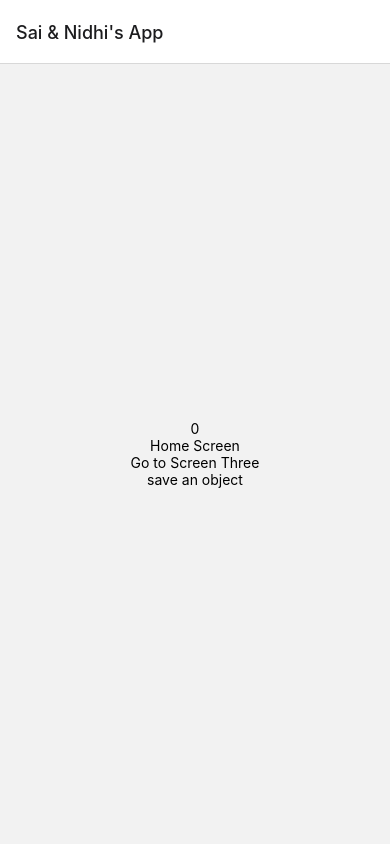
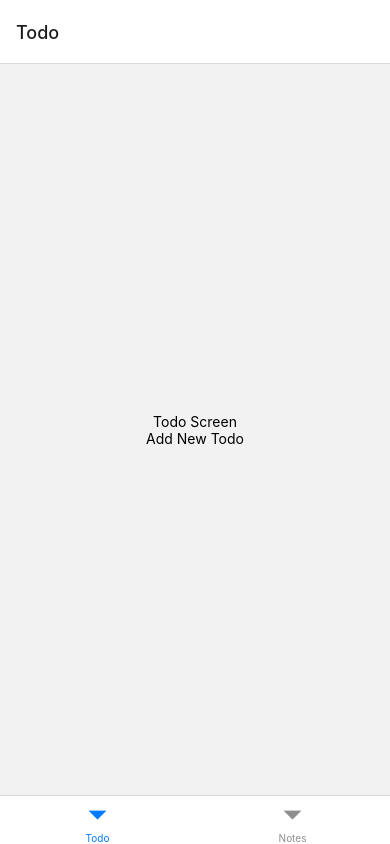
Before and after one commit to ufran8291/CamelTodo, a React Native app: screen / in a window 390 px wide. Built offline with nearby package versions, Linux system fonts and the light colour scheme.

Commit message:
added bottom tab navigator

```diff
--- a/App.tsx
+++ b/App.tsx
@@ -1,109 +1,81 @@
-// In App.js in a new project
-
-import React,{createContext, useContext} from 'react';
-import { View, Text, TouchableOpacity,Alert } from 'react-native';
+import React, { createContext, useContext } from 'react';
+import { View, Text, TouchableOpacity } from 'react-native';
 import { NavigationContainer } from '@react-navigation/native';
+import { createBottomTabNavigator } from '@react-navigation/bottom-tabs';
 import { createNativeStackNavigator } from '@react-navigation/native-stack';
 import TodoContext from './Context/TodoContext';
 import TodoProvider from './Context/TodoProvider';
 
-
-
-
-function HomeScreen({navigation}:{navigation:any}) {
-  const {counter,increaseCounterByOne,addAnObjectToLocal} = useContext(TodoContext);
+function TodoScreen({ navigation }:{navigation:any}) {
   return (
     <View style={{ flex: 1, alignItems: 'center', justifyContent: 'center' }}>
-      <Text>{counter}</Text>
-      <Text>Home Screen</Text>
-      <TouchableOpacity onPress={()=>{
-        navigation.navigate('Second Screen');
-      }}>
-       <Text>
-         Go to Screen Three
-        </Text>
-      </TouchableOpacity>
-      <TouchableOpacity onPress={()=>{
-       addAnObjectToLocal();
-      }}>
-       <Text>
-         save an object
-        </Text>
+      <Text>Todo Screen</Text>
+      <TouchableOpacity onPress={() => navigation.navigate('AddNewTodo')}>
+        <Text>Add New Todo</Text>
       </TouchableOpacity>
     </View>
   );
 }
 
-
-function ScreenTwo({navigation}:{navigation:any}) : JSX.Element {
-  const {counter,increaseCounterByOne,fetchItemFromLocal} = useContext(TodoContext);
+function NotesScreen({ navigation }:{navigation:any}) {
   return (
     <View style={{ flex: 1, alignItems: 'center', justifyContent: 'center' }}>
-      <Text>Screen Two</Text>
-      <TouchableOpacity onPress={()=>{
-         navigation.navigate('Third Screen');
-      }}>
-       <Text>
-         Go to Screen Three
-        </Text>
-      </TouchableOpacity>
-      <TouchableOpacity onPress={()=>{
-        fetchItemFromLocal();
-      }}>
-       <Text>
-         get object and print
-        </Text>
-      </TouchableOpacity>
-
-      <TouchableOpacity onPress={()=>{
-         increaseCounterByOne();
-      }}>
-       <Text>
-         Increase the value of the counter
-        </Text>
+      <Text>Notes Screen</Text>
+      <TouchableOpacity onPress={() => navigation.navigate('AddNewNote')}>
+        <Text>Add New Note</Text>
       </TouchableOpacity>
     </View>
   );
 }
 
-
-function ScreenThree() {
-  const {counter,increaseCounterByOne,addAnObjectToLocal} = useContext(TodoContext);
+function AddNewTodoScreen() {
   return (
     <View style={{ flex: 1, alignItems: 'center', justifyContent: 'center' }}>
-      <Text>{counter}</Text>
-      <Text>Third Screen</Text>
+      <Text>Add New Todo Screen</Text>
     </View>
   );
 }
-//create a stack navigator
-const Stack1 = createNativeStackNavigator();
-//createcontext;
-//provider;
-//consumer;
+
+function AddNewNoteScreen() {
+  return (
+    <View style={{ flex: 1, alignItems: 'center', justifyContent: 'center' }}>
+      <Text>Add New Note Screen</Text>
+    </View>
+  );
+}
+
+const TodoStack = createNativeStackNavigator();
+const NotesStack = createNativeStackNavigator();
+const Tab = createBottomTabNavigator();
+
+function TodoStackScreen() {
+  return (
+    <TodoStack.Navigator screenOptions={{ headerShown: false }}>
+      <TodoStack.Screen name="Todo" component={TodoScreen} />
+      <TodoStack.Screen name="AddNewTodo" component={AddNewTodoScreen} />
+    </TodoStack.Navigator>
+  );
+}
+
+function NotesStackScreen() {
+  return (
+    <NotesStack.Navigator screenOptions={{ headerShown: false }}>
+      <NotesStack.Screen name="Notes" component={NotesScreen} />
+      <NotesStack.Screen name="AddNewNote" component={AddNewNoteScreen} />
+    </NotesStack.Navigator>
+  );
+}
+
 function App() {
   return (
-
     <NavigationContainer>
       <TodoProvider>
-      <Stack1.Navigator initialRouteName='Home'>
-        <Stack1.Screen name='Home' component={HomeScreen} options={
-        {
-          title:"Sai & Nidhi's App",
-
-        }
-        } />
-        <Stack1.Screen name='Second Screen' component={ScreenTwo} />
-        <Stack1.Screen name='Third Screen' component={ScreenThree} />
-      </Stack1.Navigator>
+        <Tab.Navigator>
+          <Tab.Screen name="TodoStack" component={TodoStackScreen} options={{ title: 'Todo' }} />
+          <Tab.Screen name="NoteStack" component={NotesStackScreen} options={{ title: 'Notes' }} />
+        </Tab.Navigator>
       </TodoProvider>
     </NavigationContainer>
-    // //wrap all with this componenet;
-    // <NavigationContainer>
-    //   <Stack1.Navigator>
-    //     <Stack1.Screen name="Home" component={HomeScreen} />
-    //   </Stack1.Navigator>
-    // </NavigationContainer>
   );
 }
 
--- a/package.json
+++ b/package.json
@@ -11,6 +11,7 @@
   },
   "dependencies": {
     "@react-native-async-storage/async-storage": "^1.21.0",
+    "@react-navigation/bottom-tabs": "^6.5.12",
     "@react-navigation/native": "^6.1.10",
     "@react-navigation/native-stack": "^6.9.18",
     "react": "18.2.0",
```
Also changed, not shown: 1 other file (tests, documents, lock files or other folders).
